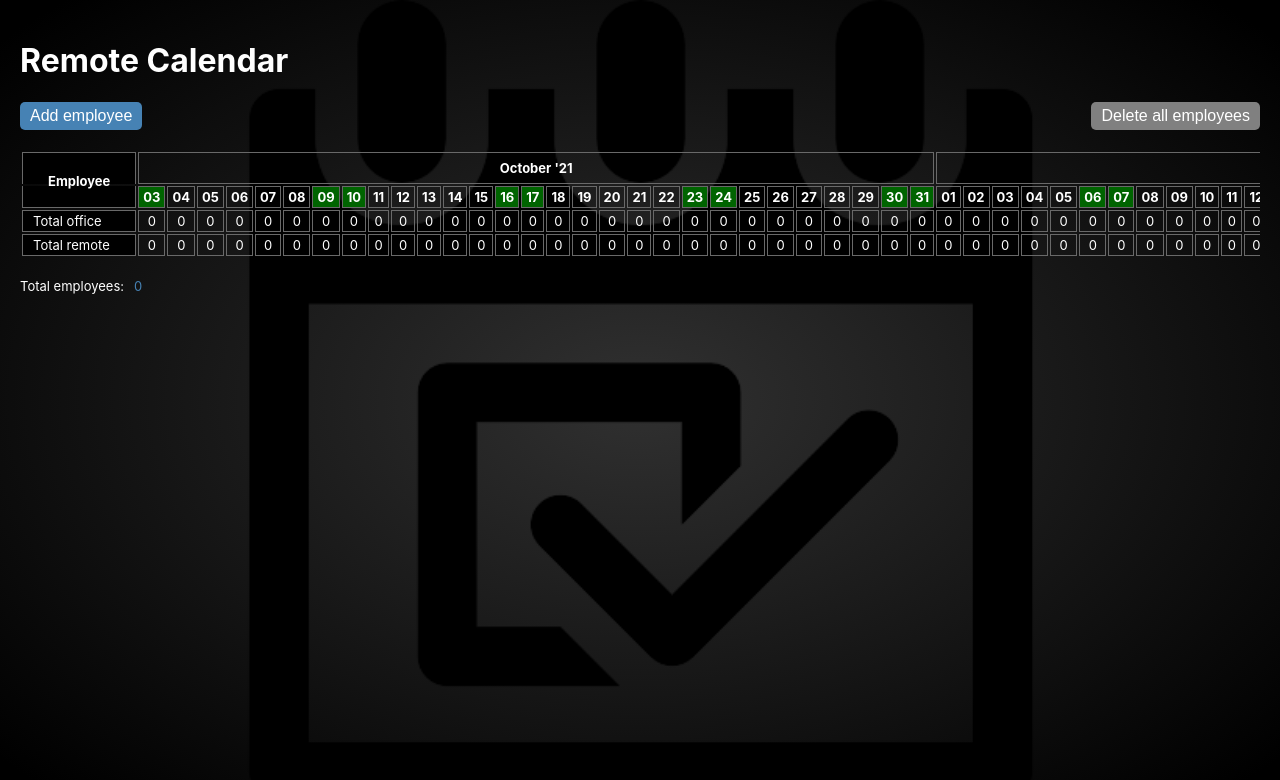
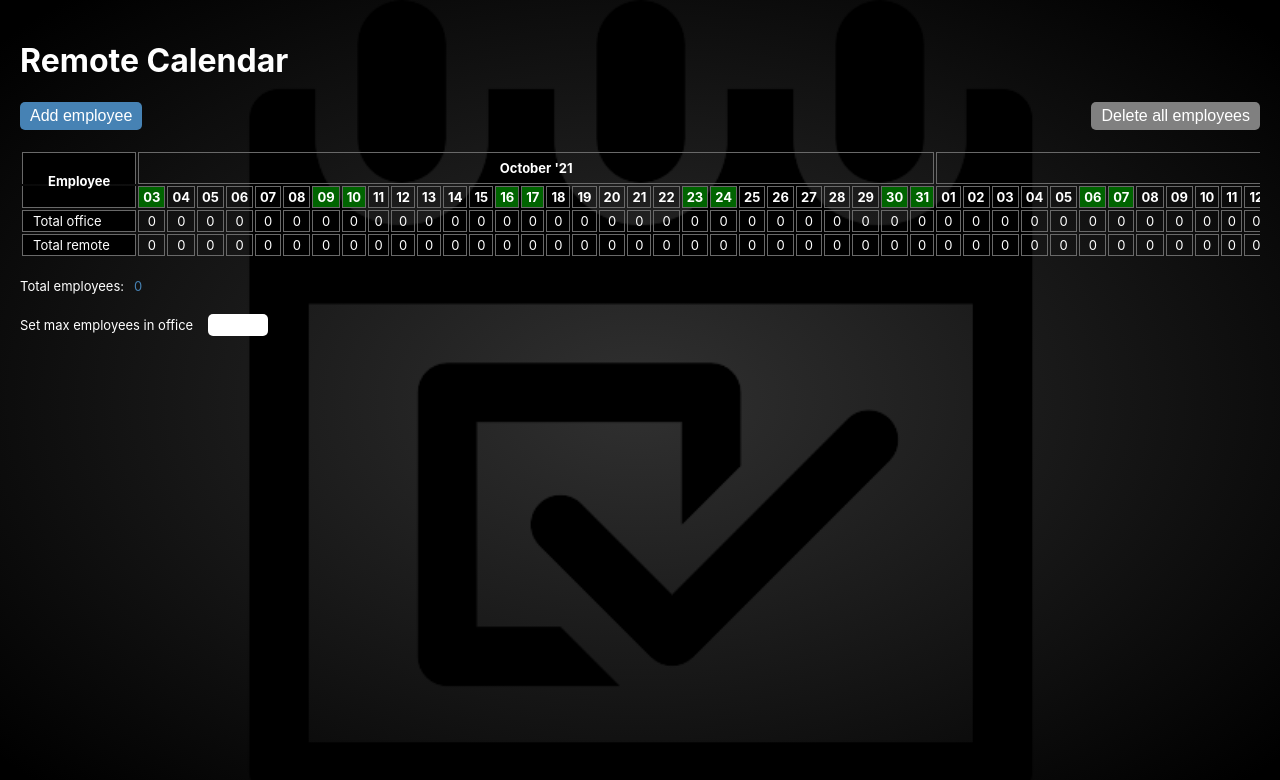
Before and after one commit to SDen4/remote_calendar, a React (Create React App) app: page / in a window 1280 px wide. Shown: the top 780 px of the page. Built offline with nearby package versions, Linux system fonts and the light colour scheme.

Commit message:
add max employees num markup

```diff
--- a/src/components/Calendar/assets/columns.tsx
+++ b/src/components/Calendar/assets/columns.tsx
@@ -49,14 +49,14 @@ const columnGenerator = (date: Date) => {
             const sortArr = cell.data.filter((el: any) =>
               Object.keys(el).join(' ').includes(cell.column.id),
             );
-            return <div>{sortArr.length}</div>;
+            return sortArr.length;
           }
 
           if (cell.row.index === cell.rows.length - 2) {
             const sortArr = cell.data.filter((el: any) =>
               Object.keys(el).join(' ').includes(cell.column.id),
             );
-            return <div>{cell.rows.length - sortArr.length - 2}</div>;
+            return cell.rows.length - sortArr.length - 2;
           }
 
           return <div>{cell.value}</div>;
@@ -84,14 +84,14 @@ const columnGenerator = (date: Date) => {
             const sortArr = cell.data.filter((el: any) =>
               Object.keys(el).join(' ').includes(cell.column.id),
             );
-            return <div>{sortArr.length}</div>;
+            return sortArr.length;
           }
 
           if (cell.row.index === cell.rows.length - 2) {
             const sortArr = cell.data.filter((el: any) =>
               Object.keys(el).join(' ').includes(cell.column.id),
             );
-            return <div>{cell.rows.length - sortArr.length - 2}</div>;
+            return cell.rows.length - sortArr.length - 2;
           }
           return <div>{cell.value}</div>;
         },
--- a/src/views/Root/Root.module.css
+++ b/src/views/Root/Root.module.css
@@ -70,3 +70,24 @@
 .disabledButton:hover {
   background-color: gray;
 }
+
+.sectionMaxEmployees {
+  display: flex;
+  justify-content: flex-start;
+  align-items: center;
+}
+
+.sectionMaxEmployees span {
+  font-size: 13px;
+  margin-right: 15px;
+}
+
+.sectionMaxEmployees input {
+  border: 0;
+  border-radius: 5px;
+  outline: 0;
+  color: steelblue;
+  font-size: 14px;
+  padding: 3px 10px;
+  max-width: 40px;
+}
--- a/src/views/Root/Root.tsx
+++ b/src/views/Root/Root.tsx
@@ -38,6 +38,14 @@ const Root: React.FC = () => {
 
   const onToggleDelModal = () => {
     setDelModal(!delModal);
+  };
+
+  const onChangeMaxEmployees = (value: any) => {
+    if (value < 0) {
+      return;
+    }
+    // eslint-disable-next-line no-console
+    console.log(value);
   };
 
   return (
@@ -88,6 +96,17 @@ const Root: React.FC = () => {
         <span>Total employees:</span>
         <span>{store.data.length - 2}</span>
       </section>
+
+      <section
+        className={clsx(styles.section_wrapper, styles.sectionMaxEmployees)}
+      >
+        <span>Set max employees in office</span>
+        <input
+          type="number"
+          min="0"
+          onChange={(event) => onChangeMaxEmployees(event?.target.value)}
+        />
+      </section>
     </div>
   );
 };
```
